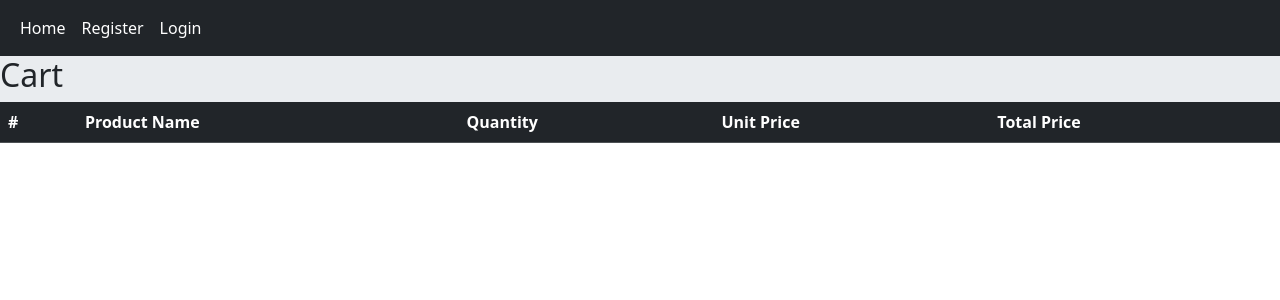
After one commit to RasoulZamani/Django_WebStore, a Django app: page /orders/cart/ in a window 1280 px wide. The commit adds this page. Shown: the top 300 px of the page. Run offline with Django 4.2, Linux system fonts and the light colour scheme; lists and menus that the app fills with data are empty.

Commit message:
add ordered products to cart

```diff
--- a/home/views.py
+++ b/home/views.py
@@ -1,6 +1,8 @@
 from django.shortcuts import render, get_object_or_404
 from django.views import View
 from .models import Product, Category
+from orders.forms import CartAddForm
+
 
 class HomeView(View):
     """CBV for home"""
@@ -15,4 +17,5 @@ class HomeView(View):
 class ProductDetailView(View):
     def get(self,request, slug):
         product = get_object_or_404(Product, slug=slug)
-        return render(request, 'home/details.html', {'product':product})
+        cartadd_form = CartAddForm()
+        return render(request, 'home/details.html', {'product':product,'cartadd_form':cartadd_form})
--- /dev/null
+++ b/orders/admin.py
@@ -0,0 +1,3 @@
+from django.contrib import admin
+
+# Register your models here.
--- /dev/null
+++ b/orders/apps.py
@@ -0,0 +1,6 @@
+from django.apps import AppConfig
+
+
+class OrdersConfig(AppConfig):
+    default_auto_field = 'django.db.models.BigAutoField'
+    name = 'orders'
--- /dev/null
+++ b/orders/cart.py
@@ -0,0 +1,29 @@
+""" we separate cart session handling in this file"""
+from home.models import Product
+class Cart:
+    def __init__(self, request):
+       self.session = request.session
+       cart = self.session.get('cart')
+       if not cart:
+           # when user adds product to cart for first time we need create session:
+           cart = self.session['cart'] = {}
+       self.cart = cart
+
+    def __iter__(self):
+        product_ids = self.cart.keys()
+        products = Product.objects.filter(id__in=product_ids)
+        cart = self.cart.copy()
+
+        for product in products:
+            cart[str(product.id)]['product_name'] = product
+        for item in cart.values():
+            item['total_price'] = int(item['price']) * int(item['quantity'])
+            yield item
+
+
+    def add_product(self,product, quantity):
+        product_id = str(product.id)
+        if product_id not in self.cart:
+            self.cart[product_id] = {'quantity':0, 'price':product.price}
+        self.cart[product_id]['quantity'] += quantity
+        self.session.modified = True
--- /dev/null
+++ b/orders/forms.py
@@ -0,0 +1,5 @@
+from django import forms
+
+class CartAddForm(forms.Form):
+    """ adding new products to cart"""
+    quantity = forms.IntegerField(min_value=1, max_value=9)
--- /dev/null
+++ b/orders/models.py
@@ -0,0 +1,3 @@
+from django.db import models
+
+# Create your models here.
--- /dev/null
+++ b/orders/templates/orders/cart.html
@@ -0,0 +1,33 @@
+{% extends 'base.html' %}
+
+
+{% block title %} Cart {% endblock %}
+
+
+{% block content %}
+<h2> Cart </h2>
+<table class="table table-dark table-striped">
+    <thead>
+      <tr>
+        <th scope="col">#</th>
+        <th scope="col">Product Name</th>
+        <th scope="col">Quantity</th>
+        <th scope="col">Unit Price</th>
+        <th scope="col">Total Price</th>
+
+      </tr>
+    </thead>
+    <tbody>
+      {% for item in cart %}
+      <tr>
+        <th scope="row">{{ forloop.counter }}</th>
+        <td>{{ item.product_name }}</td>
+        <td>{{ item.quantity }}</td>
+        <td>{{ item.price }}</td>
+        <td>{{ item.total_price }}</td>
+      </tr>
+      {% endfor %}
+    </tbody>
+  </table>
+
+{% endblock %}
--- /dev/null
+++ b/orders/tests.py
@@ -0,0 +1,3 @@
+from django.test import TestCase
+
+# Create your tests here.
--- /dev/null
+++ b/orders/urls.py
@@ -0,0 +1,9 @@
+from django.urls import path
+from . import views
+
+app_name = 'orders'
+
+urlpatterns = [
+    path('cart/', views.CartView.as_view(), name='cart'),
+    path('cart/add/<int:product_id>/', views.CartAddView.as_view(), name='cart_add'),
+]
--- /dev/null
+++ b/orders/views.py
@@ -0,0 +1,22 @@
+from django.shortcuts import render, get_object_or_404, redirect
+from django.views import View
+from .cart import Cart
+from home.models import Product
+from .forms import CartAddForm
+
+
+class CartView(View):
+    """ orders cart CBV"""
+    def get(self,request):
+        cart = Cart(request)
+        return render(request, 'orders/cart.html', {'cart':cart})
+
+
+class CartAddView(View):
+    def post(self, request, product_id):
+        cart = Cart(request)
+        product = get_object_or_404(Product, id = product_id)
+        addcart_form = CartAddForm(request.POST)
+        if addcart_form.is_valid():
+            cart.add_product(product, addcart_form.cleaned_data['quantity'])
+        return redirect('orders:cart')
--- a/store/settings.py
+++ b/store/settings.py
@@ -38,8 +38,13 @@ INSTALLED_APPS = [
     'django.contrib.sessions',
     'django.contrib.messages',
     'django.contrib.staticfiles',
+
+    # local apps
     'home.apps.HomeConfig',
     'accounts.apps.AccountsConfig',
+    'orders.apps.OrdersConfig',
+
+    # third party apps
     'django_celery_beat',
 ]
 
--- a/store/urls.py
+++ b/store/urls.py
@@ -22,6 +22,7 @@ from django.conf import settings
 urlpatterns = [
     path('admin/', admin.site.urls),
     path('', include('home.urls', namespace='home')),
+    path('orders/', include('orders.urls', namespace='orders')),
     path('accounts/', include('accounts.urls', namespace='accounts')),
 
 ]+ static(settings.MEDIA_URL, document_root=settings.MEDIA_ROOT)
--- a/templates/includes/navbar.html
+++ b/templates/includes/navbar.html
@@ -7,6 +7,8 @@
 
             {% if request.user.is_authenticated %}
                 <a class="nav-link active" href="{% url 'accounts:user_logout' %}">Logout</a>
+                <a class="nav-link active" href="{% url 'orders:cart' %}">Cart</a>
+
             {% else %}
                 <a class="nav-link active" href="{% url 'accounts:user_register' %}">Register</a>
                 <a class="nav-link active" href="{% url 'accounts:user_login' %}">Login</a>
```
Also changed, not shown: home/templates/home/details.html (+8 -0 lines), db.sqlite3, orders/__init__.py (added), orders/migrations/__init__.py (added), readme.md.
